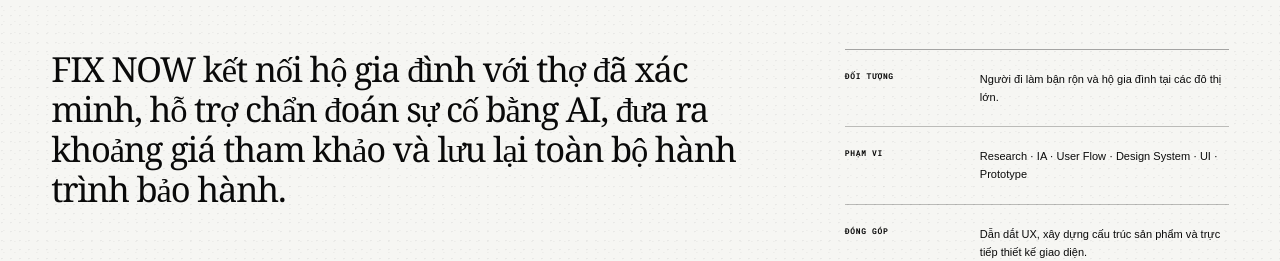
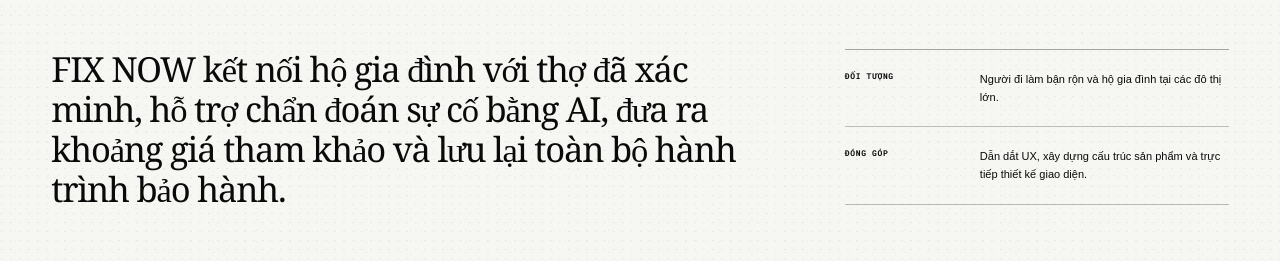
Before and after one commit to bapluoc123/hoang-creative-portfolio-2026, a Next.js app: page /projects/fix-now in a window 1280 px wide. Shown: the part 2660-2921 px from the top of the page. Built offline with nearby package versions, Linux system fonts and the light colour scheme; a web font is replaced by a local one.

Commit message:
Remove scope metadata from Fix Now

```diff
--- a/app/projects/fix-now/page.tsx
+++ b/app/projects/fix-now/page.tsx
@@ -78,7 +78,6 @@
           </p>
           <dl>
             <div><dt>ĐỐI TƯỢNG</dt><dd>Người đi làm bận rộn và hộ gia đình tại các đô thị lớn.</dd></div>
-            <div><dt>PHẠM VI</dt><dd>Research · IA · User Flow · Design System · UI · Prototype</dd></div>
             <div><dt>ĐÓNG GÓP</dt><dd>Dẫn dắt UX, xây dựng cấu trúc sản phẩm và trực tiếp thiết kế giao diện.</dd></div>
           </dl>
         </div>
```
